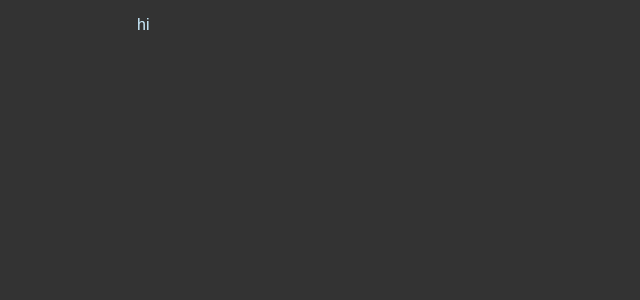
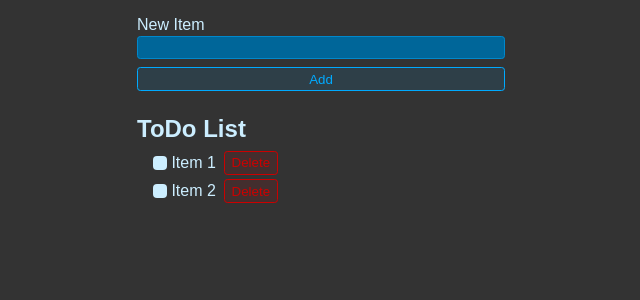
Before and after one commit to keith-flynn/react-to-do-list-app, a React (Vite) app: page / in a window 1280 px wide. Shown: the top 300 px of the page, without its empty margins (319-959 px from the left). Built offline with nearby package versions, Linux system fonts and the light colour scheme.

Commit message:
Add first item components
Add new item, field that responds to onChange, and populate a couple of
dummy items for debug.

```diff
--- a/src/App.tsx
+++ b/src/App.tsx
@@ -1,10 +1,38 @@
+import { useState } from "react";
 import "./styles.css";
 
 function App() {
 
+  const [newItem, setNewItem] = useState("")
 
   return (
-    'hi'
+    <>
+      <form className="new-item-form">
+        <div className="form-row">
+          <label htmlFor="item">New Item</label>
+          <input value={newItem} onChange={e => setNewItem(e.target.value)}
+          type="text" id="item" />
+        </div>
+        <button className="btn">Add</button>
+      </form>
+      <h1 className="header">ToDo List</h1>
+      <ul className="list">
+        <li>
+          <label>
+            <input type="checkbox" />
+            Item 1
+          </label>
+          <button className="btn btn-danger">Delete</button>
+        </li>
+        <li>
+          <label>
+            <input type="checkbox" />
+            Item 2
+          </label>
+          <button className="btn btn-danger">Delete</button>
+        </li>
+      </ul>
+    </>
   )
 }
 
```
